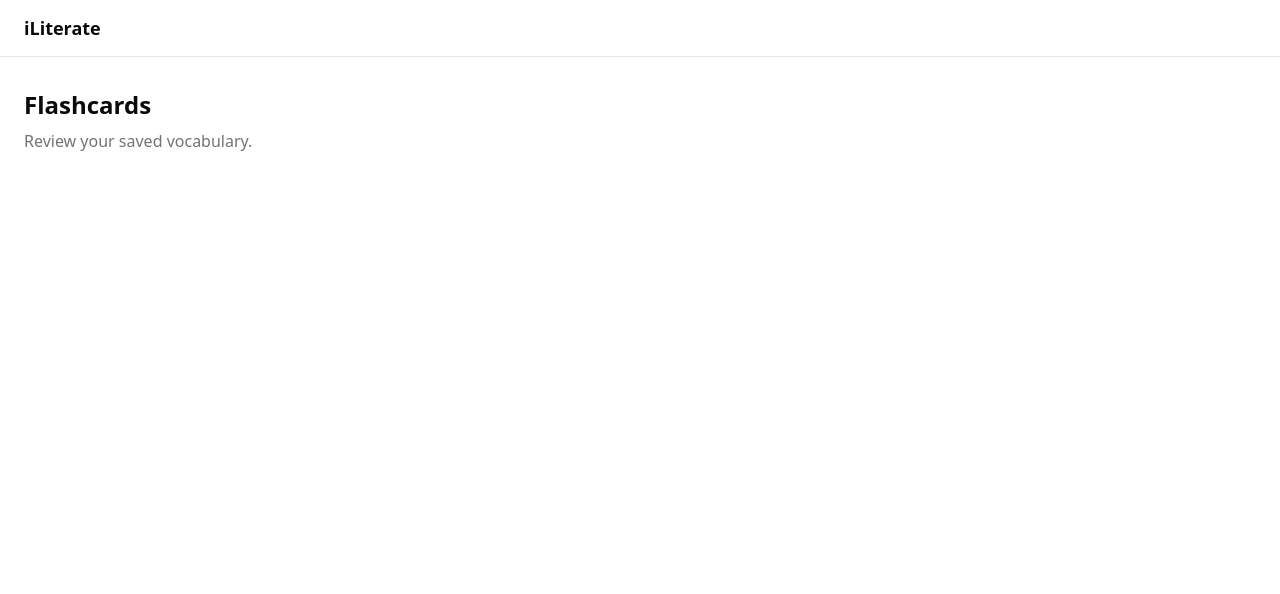
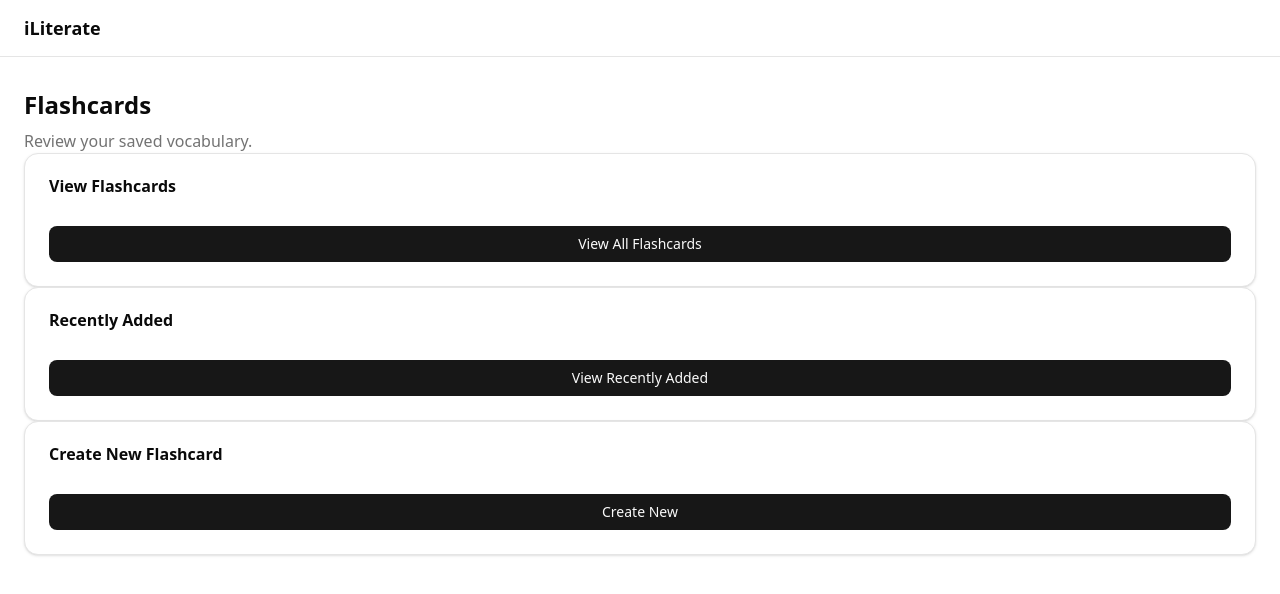
Before and after one commit to Hrishnugg/iLiterate, a Next.js app in the folder iliterate/: page /flashcards in a window 1280 px wide. Shown: the top 594 px of the page. Built offline with nearby package versions, Linux system fonts and the light colour scheme.

Commit message:
Update Flashcards page.tsx
Allowing users to choose to view all cards, recently added cards, or create new cards

```diff
--- a/iliterate/src/app/(dashboard)/flashcards/page.tsx
+++ b/iliterate/src/app/(dashboard)/flashcards/page.tsx
@@ -1,3 +1,16 @@
+import { Button } from "@/components/ui/button"
+
+import {
+  Card,
+  CardAction,
+  CardContent,
+  CardDescription,
+  CardFooter,
+  CardHeader,
+  CardTitle,
+} from "@/components/ui/card"
+
+
 export default function FlashcardsPage() {
   return (
     <div>
@@ -5,6 +18,30 @@ export default function FlashcardsPage() {
       <p className="text-muted-foreground mt-2">
         Review your saved vocabulary.
       </p>
+      <Card>
+        <CardHeader>
+          <CardTitle>View Flashcards</CardTitle>
+        </CardHeader>
+        <CardContent>
+          <Button type = "submit" className="w-full">View All Flashcards</Button>
+        </CardContent>
+      </Card>
+      <Card>
+        <CardHeader>
+          <CardTitle>Recently Added</CardTitle>
+        </CardHeader>
+        <CardContent>
+          <Button type = "submit" className="w-full">View Recently Added</Button>
+        </CardContent>
+      </Card>
+      <Card>
+        <CardHeader>
+          <CardTitle>Create New Flashcard</CardTitle>
+        </CardHeader>
+        <CardContent>
+          <Button type = "submit" className="w-full">Create New</Button>
+        </CardContent>
+      </Card>
     </div>
   );
 }
```
